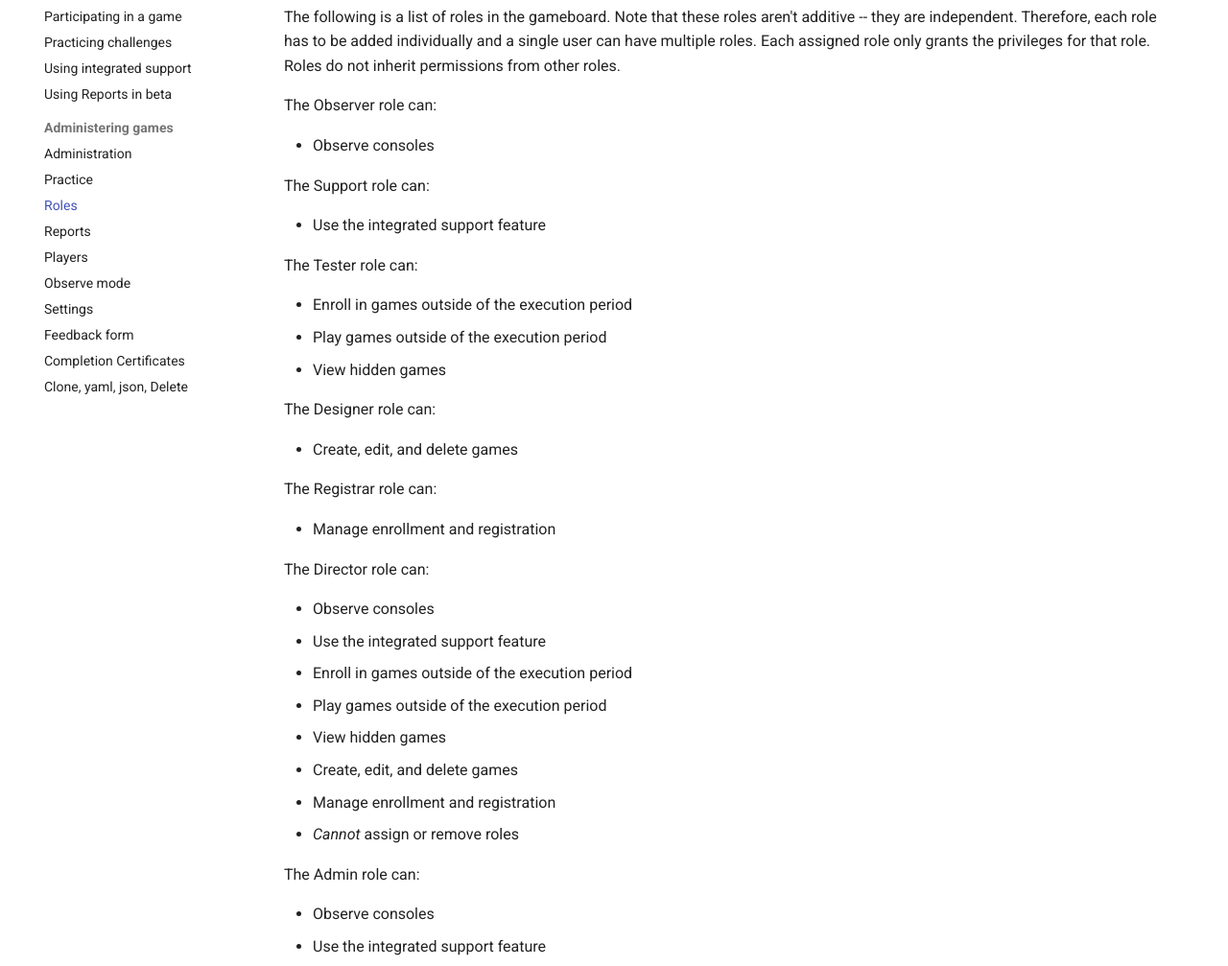
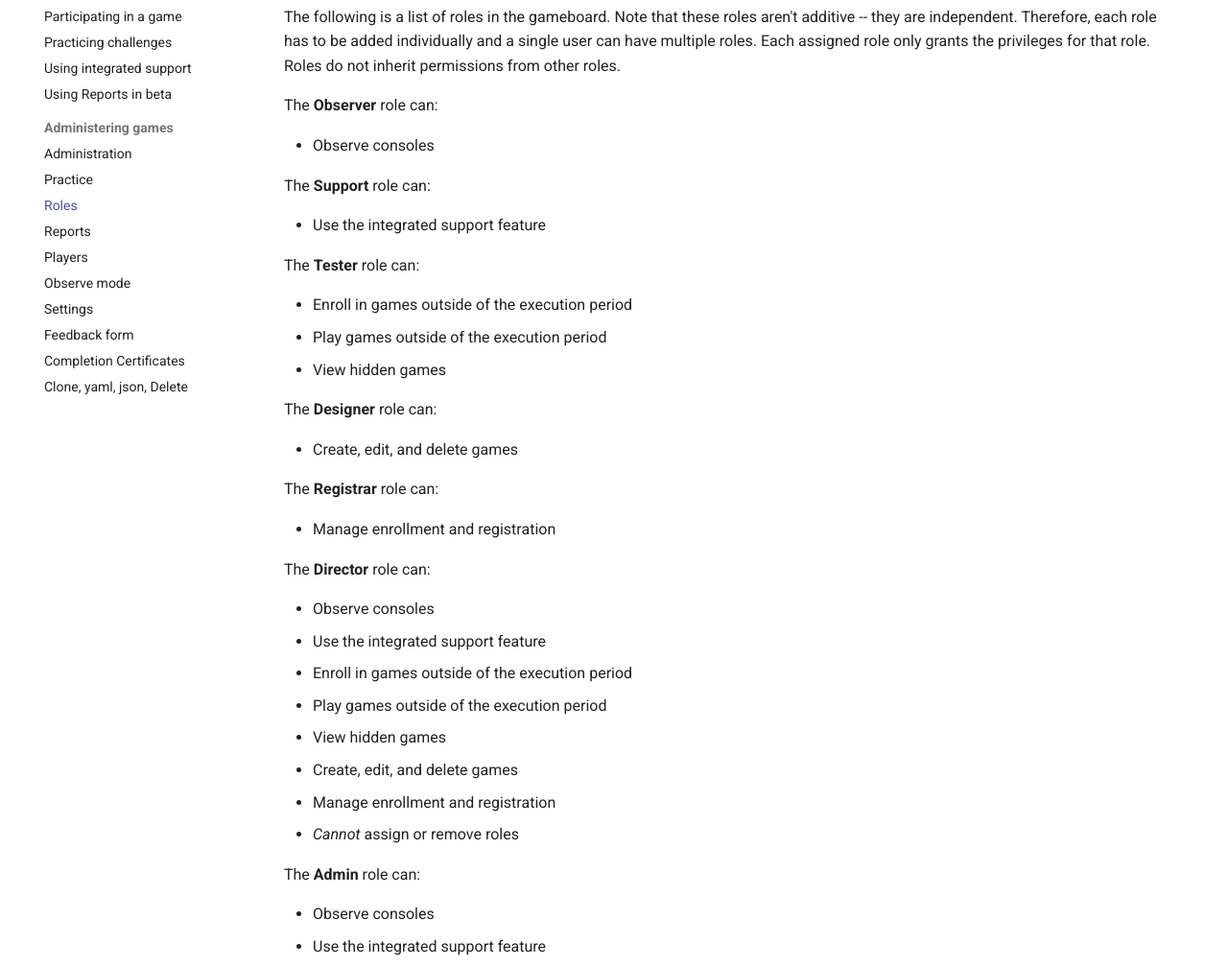
Before and after one commit to cmu-sei/foundry-docs, an MkDocs documentation site: the page built from docs/gameboard/admin-roles.md, in a window 1280 px wide and 1400 px high. Shown: the part 223-1230 px from the top of the window at 96% size. Built offline with MkDocs 1.6.1 and Material for MkDocs 9.7.7, drawn with Linux system fonts in a browser that asks for light colours.

Commit message:
formatting updates

```diff
--- a/docs/gameboard/admin-roles.md
+++ b/docs/gameboard/admin-roles.md
@@ -2,29 +2,29 @@
 
 The following is a list of roles in the gameboard. Note that these roles aren't additive -- they are independent. Therefore, each role has to be added individually and a single user can have multiple roles. Each assigned role only grants the privileges for that role. Roles do not inherit permissions from other roles.
 
-The Observer role can:
+The **Observer** role can:
 
 - Observe consoles
 
-The Support role can:
+The **Support** role can:
 
 - Use the integrated support feature
 
-The Tester role can:
+The **Tester** role can:
 
 - Enroll in games outside of the execution period
 - Play games outside of the execution period
 - View hidden games
 
-The Designer role can:
+The **Designer** role can:
 
 - Create, edit, and delete games
 
-The Registrar role can:
+The **Registrar** role can:
 
 - Manage enrollment and registration
 
-The Director role can:
+The **Director** role can:
 
 - Observe consoles
 - Use the integrated support feature
@@ -35,7 +35,7 @@ The Director role can:
 - Manage enrollment and registration
 - *Cannot* assign or remove roles
 
-The Admin role can:
+The **Admin** role can:
 
 - Observe consoles
 - Use the integrated support feature
```
